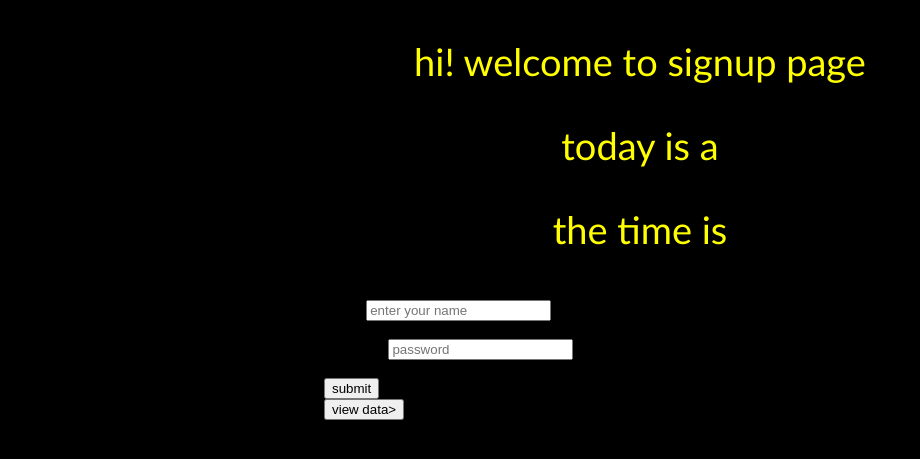
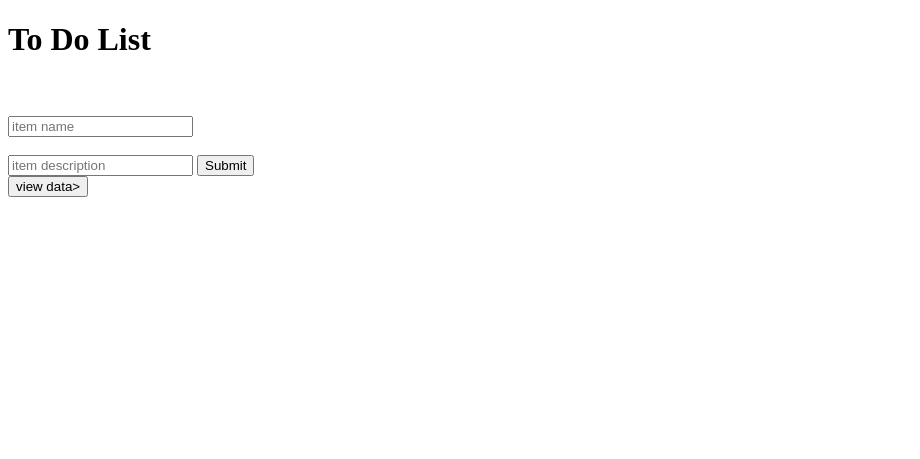
Before and after one commit to harshitdev12/minerva, a Flask app: template backend/templates/index.html in a window 1280 px wide. Shown: the top 459 px of the page, without its empty margins (0-920 px from the left). Run offline with Flask 3, Linux system fonts and the light colour scheme; the template is opened without the code that fills it, so the values that code supplies are empty.

Commit message:
added submit todo API

```diff
--- a/backend/app.py
+++ b/backend/app.py
@@ -12,14 +12,19 @@
 
 app = Flask(__name__)
 
-@app.route('/submit', methods=['POST'])
-def submit():
+@app.route('/submittodoitem', methods=['POST'])
+def submit_todo_item():
 
 
-   form_data = dict(request.json)
+    item_name = request.form.get('itemName')
+    item_description = request.form.get('itemDescription')
+    todo_data = {
+        "itemName": item_name,
+        "itemDescription": item_description
+    }
 
-   collection.insert_one(form_data)
-   return 'data submitted succesfully!'
+    collection.insert_one(todo_data)
+    return "todo item saved succesfully!"
 
 @app.route('/view')
 def view():
--- a/backend/templates/index.html
+++ b/backend/templates/index.html
@@ -6,46 +6,29 @@
     <title>registration form</title>
 </head>
 <body>
-    <p>hi! welcome to signup page</p>
-    <p>today is a {{ day_of_week }}
-    </p>
-    <p>the time is {{ current_time }}</p>
+
     <div class="center">
 
 <form action="/submit" method="POST">
-    <label for="name">Name</label>
-<input type="text" name="name" id="name" placeholder="enter your name">
-<br>
-<br>
-<label for="password">password</label>
-<input type="password" name="password" id="password" placeholder="password">
-<br>
-<br>
 
-<input type="submit" value="submit">
+<h1>To Do List</h1>
+    <br>
+    <br>
+
+    <input type="text" id="name" placeholder="item name">
+    <br>
+    <br>
+
+    <input type="text" id="description" placeholder="item description">
+
+    <input type="submit" id="submit" value="Submit">
 
 </form>
    <a href="get data" ></a><button>view data></button>
 </div>
 
   <style>
-        body {
-            background-color: black;
 
-        }
-
-
-        p {
-            text-align: center;
-            font-size: 38px;
-            font-family: 'Gill Sans', 'Gill Sans MT', Calibri, 'Trebuchet MS', sans-serif;
-    color: yellow;    }
-    .center{
-        margin: auto;
-        width: 50%;
-        border: 30% solid green;
-        padding: 10px;
-    }
     </style>
 </body>
 </html>
```
